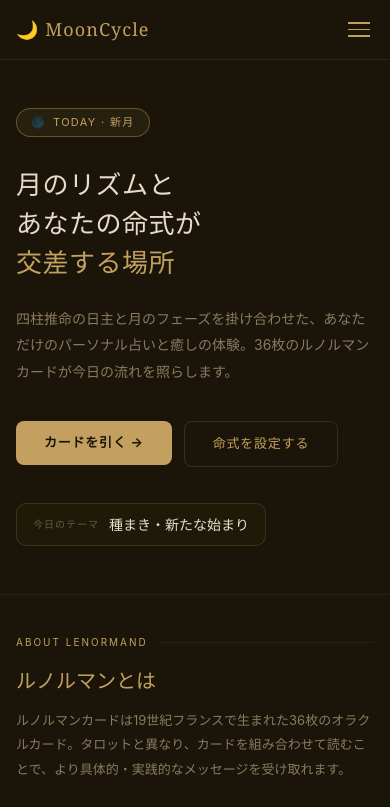
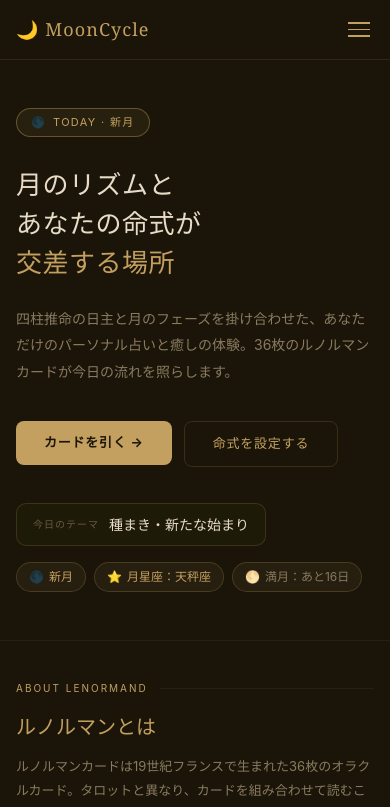
Before and after one commit to vnpbb7-maker/mooncycle, a Next.js app: page / in a window 390 px wide. Shown: the top 807 px of the page. Built offline with nearby package versions, Linux system fonts and the light colour scheme.

Commit message:
feat: add moon info pills for mobile

```diff
--- a/src/app/page.tsx
+++ b/src/app/page.tsx
@@ -408,6 +408,59 @@ function Hero({
             >
               {theme}
             </span>
+          </div>
+
+          {/* ── SP用 月情報ピル（PCは月ウィジェット補助）── */}
+          <div
+            style={{
+              display: 'flex',
+              gap: '8px',
+              flexWrap: 'wrap',
+              marginTop: '16px',
+            }}
+          >
+            {/* 月相 */}
+            <div style={{
+              display: 'flex', alignItems: 'center', gap: '5px',
+              background: 'rgba(196,160,96,0.07)',
+              border: '0.5px solid rgba(196,160,96,0.22)',
+              borderRadius: '99px',
+              padding: '5px 12px',
+              fontFamily: C.sans, fontSize: '12px', color: C.gold,
+            }}>
+              <span>{moon.phaseEmoji}</span>
+              <span>{phaseLabel}</span>
+            </div>
+
+            {/* 月星座 */}
+            <div style={{
+              display: 'flex', alignItems: 'center', gap: '5px',
+              background: 'rgba(196,160,96,0.07)',
+              border: '0.5px solid rgba(196,160,96,0.22)',
+              borderRadius: '99px',
+              padding: '5px 12px',
+              fontFamily: C.sans, fontSize: '12px', color: C.gold,
+            }}>
+              <span>⭐</span>
+              <span>{isZh ? '月亮星座' : '月星座'}：{moon.moonSign}</span>
+            </div>
+
+            {/* 次の満月 */}
+            <div style={{
+              display: 'flex', alignItems: 'center', gap: '5px',
+              background: 'rgba(196,160,96,0.07)',
+              border: '0.5px solid rgba(196,160,96,0.22)',
+              borderRadius: '99px',
+              padding: '5px 12px',
+              fontFamily: C.sans, fontSize: '12px', color: C.goldMt,
+            }}>
+              <span>🌕</span>
+              <span>
+                {isZh
+                  ? `滿月：還有${daysToFull}天`
+                  : `満月：あと${daysToFull}日`}
+              </span>
+            </div>
           </div>
         </div>
 
```
